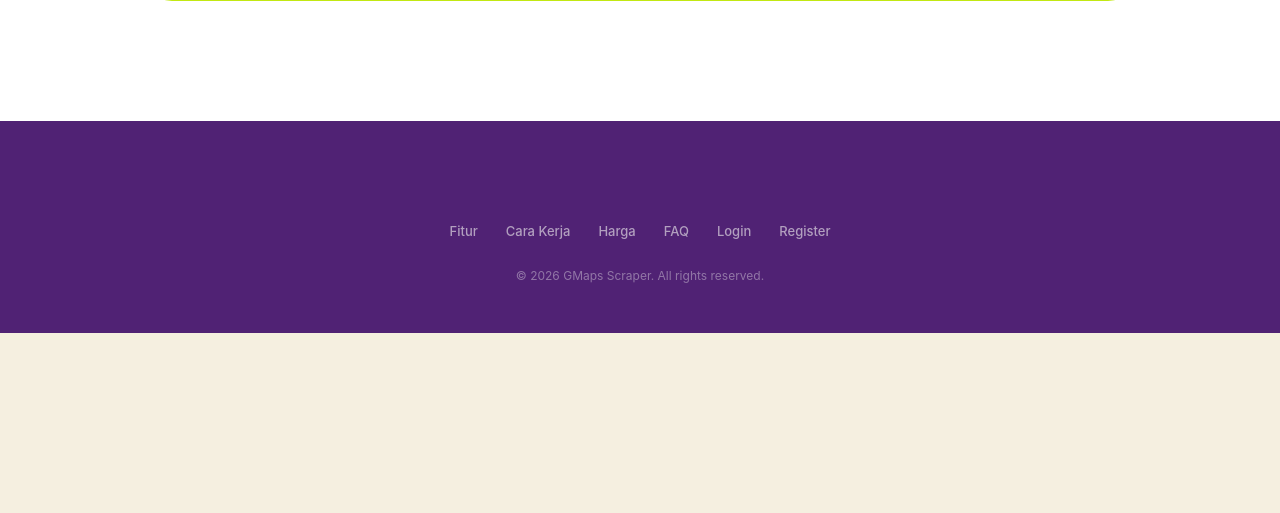
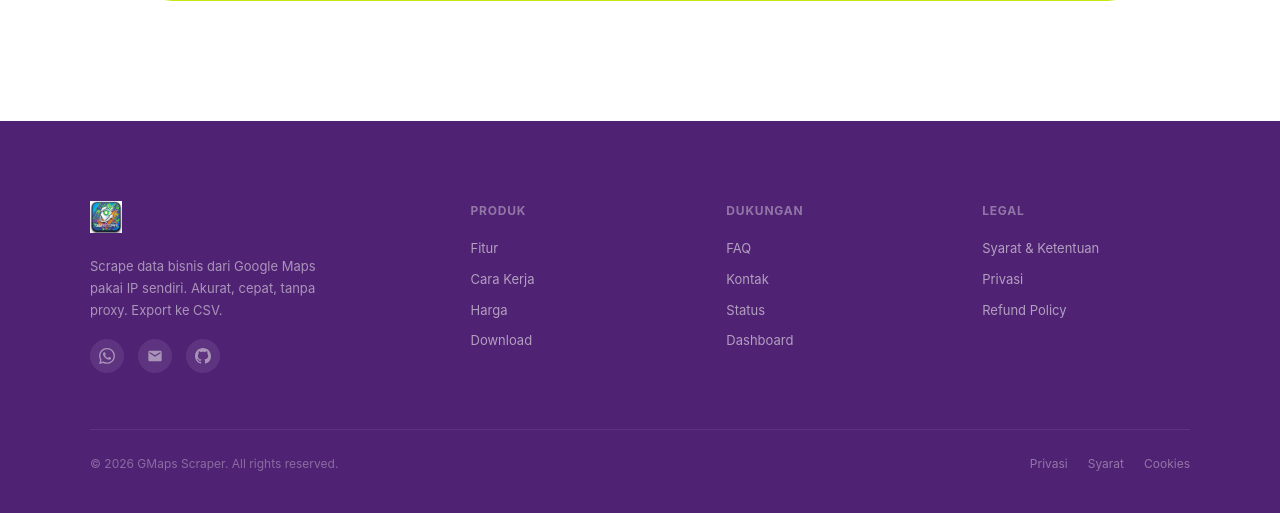
Before and after one commit to kustoro2026-oss/gmapsscraper, a Python web app: template server/templates/landing.html in a window 1280 px wide. Shown: the part 5907-6420 px from the top of the page. Before the commit the page ends 6240 px from the top, so only its background shows below. Run offline with Jinja, Linux system fonts and the light colour scheme; the template is opened without the code that fills it, so the values that code supplies are empty.

Commit message:
feat: professional multi-column SaaS footer with logo, social icons, 4-column grid, and bottom legal bar

```diff
--- a/server/templates/landing.html
+++ b/server/templates/landing.html
@@ -165,11 +165,22 @@
         .press-grid span { font-size:20px; font-weight:800; letter-spacing:-0.5px; }
 
         /* === FOOTER === */
-        footer { background:var(--purple); color:var(--marble); padding:100px 24px 48px; text-align:center; }
-        footer .footer-links { display:flex; gap:28px; justify-content:center; flex-wrap:wrap; margin-bottom:24px; }
-        footer .footer-links a { opacity:0.6; font-size:13px; font-weight:500; transition:opacity 0.15s; }
-        footer .footer-links a:hover { opacity:1; }
-        footer .copy { font-size:12px; opacity:0.4; }
+        footer { background:var(--purple); color:var(--marble); padding:80px 24px 0; }
+        .footer-grid { max-width:1100px; margin:0 auto; display:grid; grid-template-columns:1.6fr 1fr 1fr 1fr; gap:48px; padding-bottom:56px; border-bottom:1px solid rgba(255,255,255,0.08); }
+        .footer-brand img { height:32px; margin-bottom:14px; }
+        .footer-brand p { font-size:13px; opacity:0.55; line-height:1.7; max-width:260px; }
+        .footer-col h4 { font-size:12px; font-weight:700; text-transform:uppercase; letter-spacing:0.8px; opacity:0.4; margin-bottom:18px; }
+        .footer-col a { display:block; font-size:13px; opacity:0.6; margin-bottom:10px; transition:opacity 0.15s; }
+        .footer-col a:hover { opacity:1; }
+        .footer-bottom { max-width:1100px; margin:0 auto; padding:24px 0 40px; display:flex; justify-content:space-between; align-items:center; flex-wrap:wrap; gap:14px; }
+        .footer-bottom .copy { font-size:12px; opacity:0.35; }
+        .footer-bottom .legal { display:flex; gap:20px; }
+        .footer-bottom .legal a { font-size:12px; opacity:0.4; transition:opacity 0.15s; }
+        .footer-bottom .legal a:hover { opacity:1; }
+        .footer-social { display:flex; gap:14px; }
+        .footer-social a { width:34px; height:34px; border-radius:50%; background:rgba(255,255,255,0.08); display:flex; align-items:center; justify-content:center; transition:background 0.15s; }
+        .footer-social a:hover { background:rgba(255,255,255,0.16); }
+        .footer-social svg { width:16px; height:16px; opacity:0.5; }
 
         @media (max-width:768px) {
             .hero h1 { font-size:32px; }
@@ -177,6 +188,9 @@
             .nav-links a.nav-link { display:none; }
             .steps { gap:32px; }
             .cta { border-radius:24px; padding:56px 24px; margin:0 16px 80px; }
+            .footer-grid { grid-template-columns:1fr 1fr; gap:32px; }
+            .footer-brand { grid-column:1/-1; }
+            .footer-bottom { flex-direction:column; text-align:center; }
         }
         @media (prefers-reduced-motion:reduce) {
             .pill,.field-card,.price-card{ transition:none; }
@@ -448,15 +462,54 @@
 
 <!-- Footer -->
 <footer>
-    <div class="footer-links">
-        <a href="#features">Fitur</a>
-        <a href="#how">Cara Kerja</a>
-        <a href="#pricing">Harga</a>
-        <a href="#faq">FAQ</a>
-        <a href="/login">Login</a>
-        <a href="/login">Register</a>
+    <div class="footer-grid">
+        <!-- Brand -->
+        <div class="footer-brand">
+            <img src="/static/logo-gmaps.png" alt="GMaps Scraper">
+            <p>Scrape data bisnis dari Google Maps pakai IP sendiri. Akurat, cepat, tanpa proxy. Export ke CSV.</p>
+            <div class="footer-social" style="margin-top:18px;">
+                <a href="#" aria-label="WhatsApp"><svg viewBox="0 0 24 24" fill="currentColor"><path d="M17.472 14.382c-.297-.149-1.758-.867-2.03-.967-.273-.099-.471-.148-.67.15-.197.297-.767.966-.94 1.164-.173.199-.347.223-.644.075-.297-.15-1.255-.463-2.39-1.475-.883-.788-1.48-1.761-1.653-2.059-.173-.297-.018-.458.13-.606.134-.133.298-.347.446-.52.149-.174.198-.298.298-.497.099-.198.05-.371-.025-.52-.075-.149-.669-1.612-.916-2.207-.242-.579-.487-.5-.669-.51-.173-.008-.371-.01-.57-.01-.198 0-.52.074-.792.372-.272.297-1.04 1.016-1.04 2.479 0 1.462 1.065 2.875 1.213 3.074.149.198 2.096 3.2 5.077 4.487.709.306 1.262.489 1.694.625.712.227 1.36.195 1.871.118.571-.085 1.758-.719 2.006-1.413.248-.694.248-1.289.173-1.413-.074-.124-.272-.198-.57-.347m-5.421 7.403h-.004a9.87 9.87 0 01-5.031-1.378l-.361-.214-3.741.982.998-3.648-.235-.374a9.86 9.86 0 01-1.51-5.26c.001-5.45 4.436-9.884 9.888-9.884 2.64 0 5.122 1.03 6.988 2.898a9.825 9.825 0 012.893 6.994c-.003 5.45-4.437 9.884-9.885 9.884m8.413-18.297A11.815 11.815 0 0012.05 0C5.495 0 .16 5.335.157 11.892c0 2.096.547 4.142 1.588 5.945L.057 24l6.305-1.654a11.882 11.882 0 005.683 1.448h.005c6.554 0 11.89-5.335 11.893-11.893a11.821 11.821 0 00-3.48-8.413z"/></svg></a>
+                <a href="#" aria-label="Email"><svg viewBox="0 0 24 24" fill="currentColor"><path d="M20 4H4c-1.1 0-2 .9-2 2v12c0 1.1.9 2 2 2h16c1.1 0 2-.9 2-2V6c0-1.1-.9-2-2-2zm0 4l-8 5-8-5V6l8 5 8-5v2z"/></svg></a>
+                <a href="#" aria-label="GitHub"><svg viewBox="0 0 24 24" fill="currentColor"><path d="M12 0C5.37 0 0 5.37 0 12c0 5.31 3.435 9.795 8.205 11.385.6.105.825-.255.825-.57 0-.285-.015-1.23-.015-2.235-3.015.555-3.795-.735-4.035-1.41-.135-.345-.72-1.41-1.23-1.695-.42-.225-1.02-.78-.015-.795.945-.015 1.62.87 1.845 1.23 1.08 1.815 2.805 1.305 3.495.99.105-.78.42-1.305.765-1.605-2.67-.3-5.46-1.335-5.46-5.925 0-1.305.465-2.385 1.23-3.225-.12-.3-.54-1.53.12-3.18 0 0 1.005-.315 3.3 1.23.96-.27 1.98-.405 3-.405s2.04.135 3 .405c2.295-1.56 3.3-1.23 3.3-1.23.66 1.65.24 2.88.12 3.18.765.84 1.23 1.905 1.23 3.225 0 4.605-2.805 5.625-5.475 5.925.435.375.81 1.095.81 2.22 0 1.605-.015 2.895-.015 3.3 0 .315.225.69.825.57A12.02 12.02 0 0024 12c0-6.63-5.37-12-12-12z"/></svg></a>
+            </div>
+        </div>
+
+        <!-- Produk -->
+        <div class="footer-col">
+            <h4>Produk</h4>
+            <a href="#features">Fitur</a>
+            <a href="#how">Cara Kerja</a>
+            <a href="#pricing">Harga</a>
+            <a href="/login">Download</a>
+        </div>
+
+        <!-- Dukungan -->
+        <div class="footer-col">
+            <h4>Dukungan</h4>
+            <a href="#faq">FAQ</a>
+            <a href="#">Kontak</a>
+            <a href="#">Status</a>
+            <a href="/login">Dashboard</a>
+        </div>
+
+        <!-- Legal -->
+        <div class="footer-col">
+            <h4>Legal</h4>
+            <a href="#">Syarat & Ketentuan</a>
+            <a href="#">Privasi</a>
+            <a href="#">Refund Policy</a>
+        </div>
     </div>
-    <p class="copy">&copy; 2026 GMaps Scraper. All rights reserved.</p>
+
+    <!-- Bottom bar -->
+    <div class="footer-bottom">
+        <p class="copy">&copy; 2026 GMaps Scraper. All rights reserved.</p>
+        <div class="legal">
+            <a href="#">Privasi</a>
+            <a href="#">Syarat</a>
+            <a href="#">Cookies</a>
+        </div>
+    </div>
 </footer>
 
 </body>
```
